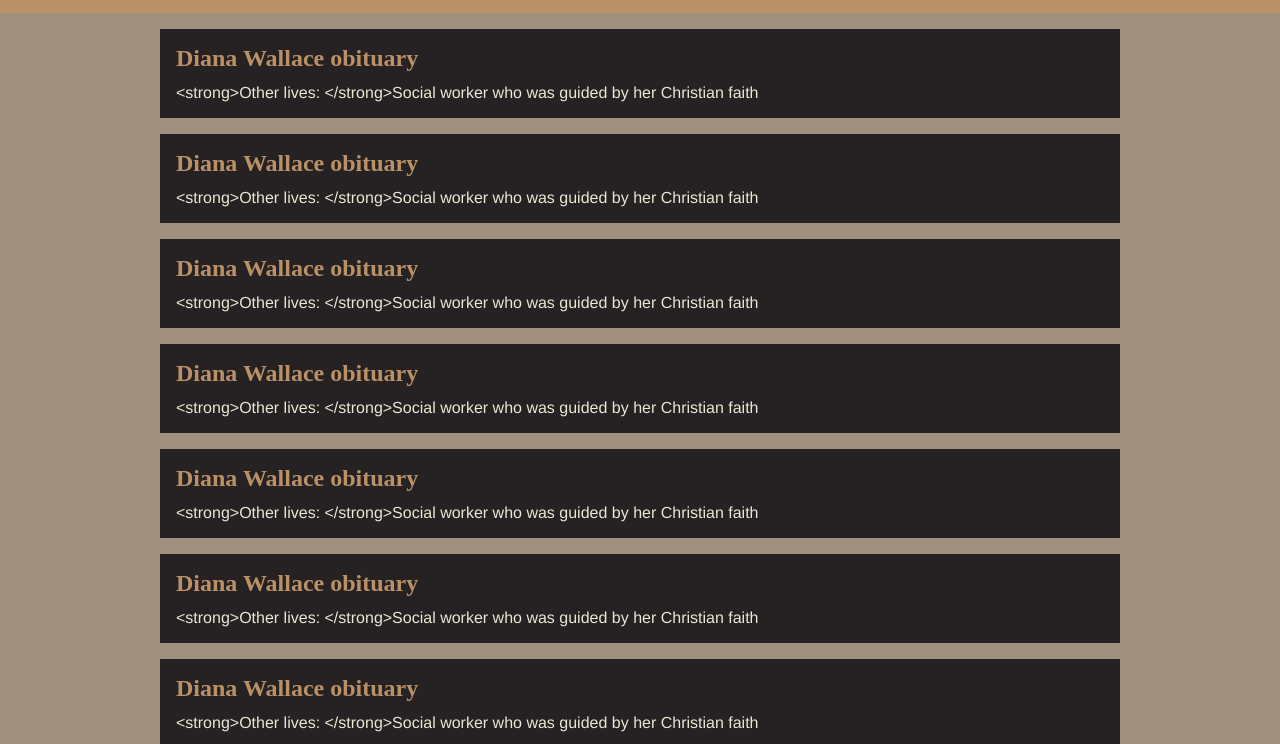
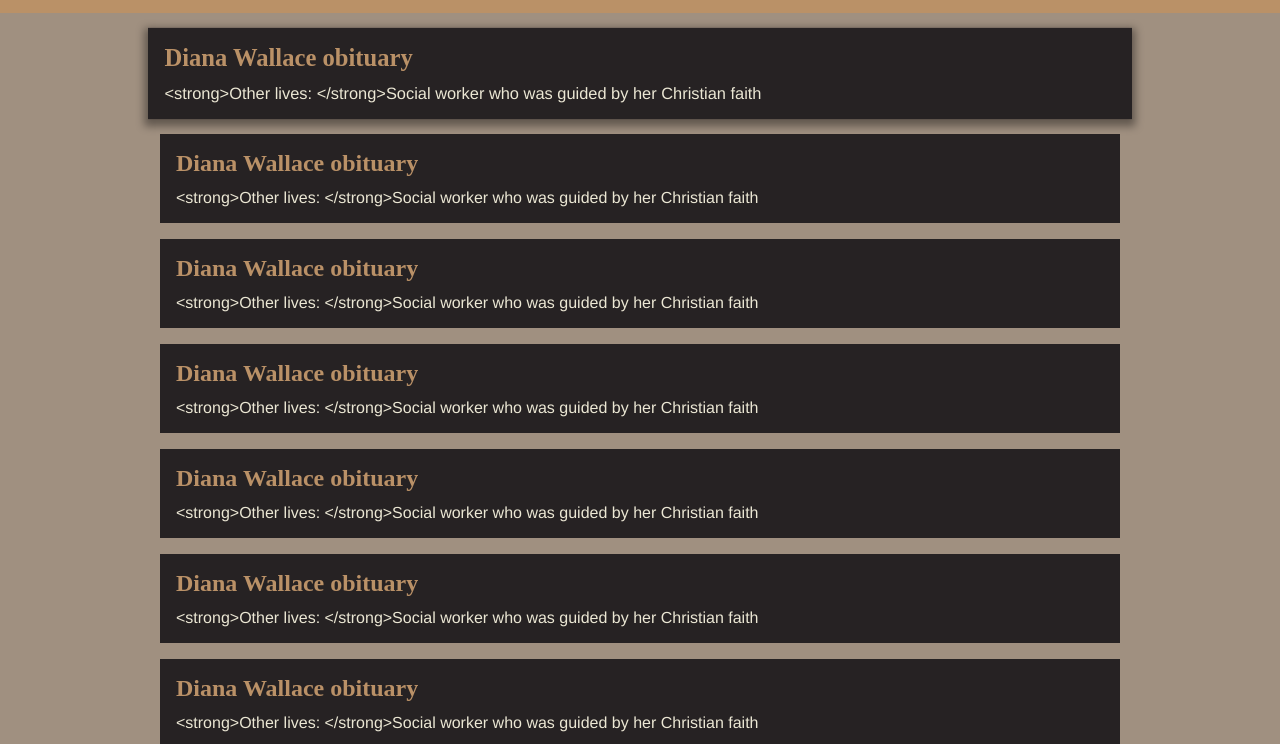
Before and after one commit to FAC10/week5-zapo, a website: page public/index.html in a window 1280 px wide. In both pictures the pointer is over the link 640 px from the left and 129 px from the top of the page. Shown: the part 56-800 px from the top of the page. Drawn offline with Linux system fonts and the light colour scheme; a web font is replaced by a local one.

Commit message:
style link add dropshadow and transform on hover relates #19

```diff
--- a/public/style.css
+++ b/public/style.css
@@ -42,6 +42,11 @@ body {
   margin-bottom: 1em;
 }
 
+.obit:hover {
+  transform: scale(1.025);
+  box-shadow: 0 4px 8px 4px rgba(0, 0, 0, 0.4);
+}
+
 .container {
   max-width: 60em;
   margin: 0 auto;
```
